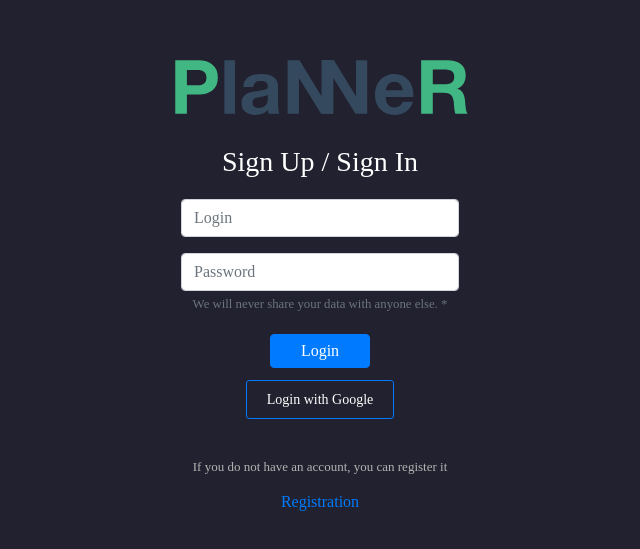
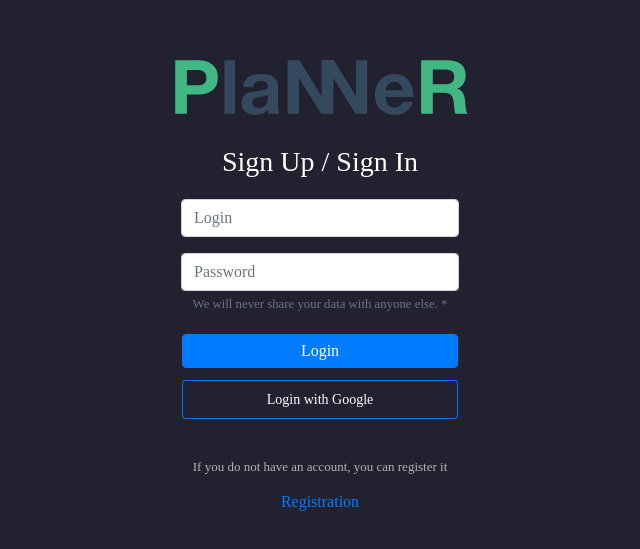
Before and after one commit to EgoTkachenco/planner, a Vue app: page / in a window 1280 px wide. Shown: the part 117-666 px from the top of the page, without its empty margins (320-960 px from the left). Built offline with nearby package versions, Linux system fonts and the light colour scheme; a web font is replaced by a local one.

Commit message:
change Auth

```diff
--- a/src/views/Auth.vue
+++ b/src/views/Auth.vue
@@ -17,13 +17,11 @@
         </form>
 
 
-        <button class="btn btn-primary  p-1 my-2 mx-3 col-4" @click="loginWithEmail">
+        <button class="btn btn-primary p-1 my-2 mx-3 col-11" @click="loginWithEmail">
           Login
         </button>
 
-        <br>
-
-        <button class="btn btn-outline-primary py-2 px-5 btn-google  mt-1 btn-sm" @click="googleSignIn">
+        <button class="btn btn-outline-primary py-2 px-5 btn-google mt-1 btn-sm col-11" @click="googleSignIn">
           Login with Google
         </button>
 
```
